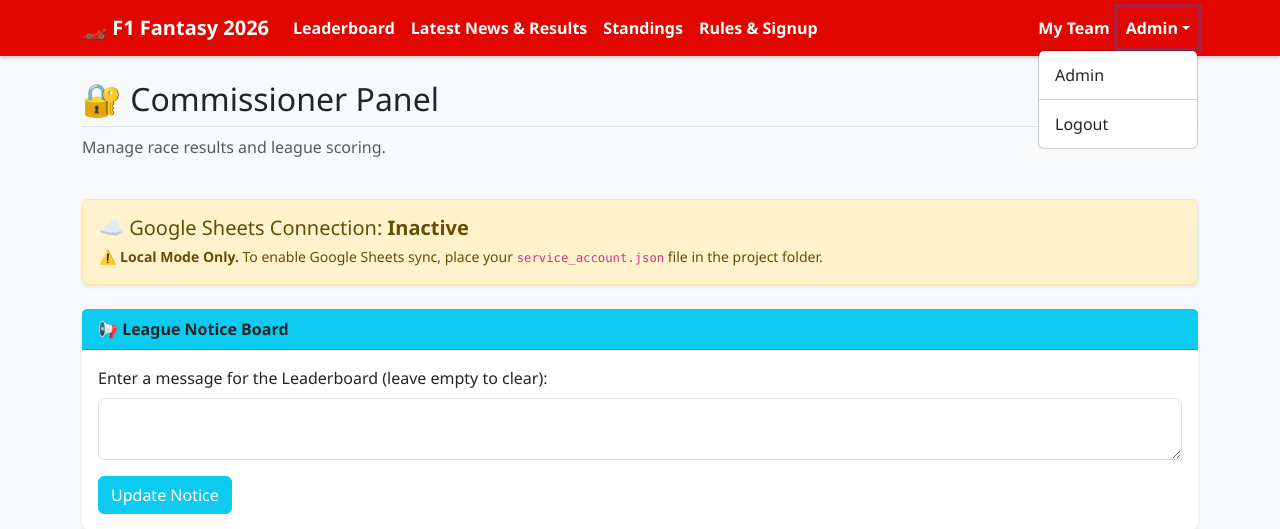
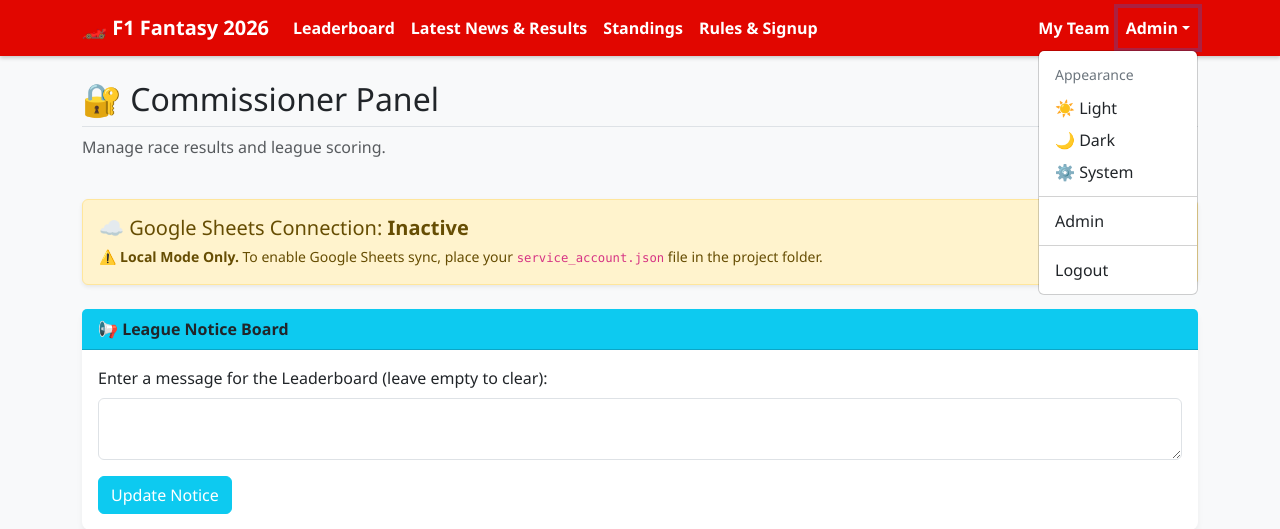
Before and after one commit to clarkey1993/f1-fantasy-2026, a Flask app: page /admin in a window 1280 px wide, after a click on "Admin". Shown: the top 529 px of the page. Run offline with Flask 3, Linux system fonts and the light colour scheme; the visitor is signed in with stand-in values (Sample User, id 1).

Commit message:
Update layout.html

```diff
--- a/templates/layout.html
+++ b/templates/layout.html
@@ -7,13 +7,27 @@
     <!-- Bootstrap 5 CSS -->
     <link href="https://cdn.jsdelivr.net/npm/bootstrap@5.3.0/dist/css/bootstrap.min.css" rel="stylesheet">
     <script>
-      // Apply system theme preference automatically
-      const updateTheme = () => {
-        const mode = window.matchMedia('(prefers-color-scheme: dark)').matches ? 'dark' : 'light';
-        document.documentElement.setAttribute('data-bs-theme', mode);
+      // Theme management logic
+      const getStoredTheme = () => localStorage.getItem('theme');
+      const setStoredTheme = theme => localStorage.setItem('theme', theme);
+
+      const setTheme = theme => {
+        if (theme === 'auto') {
+            localStorage.removeItem('theme');
+            document.documentElement.setAttribute('data-bs-theme', (window.matchMedia('(prefers-color-scheme: dark)').matches ? 'dark' : 'light'));
+        } else {
+            setStoredTheme(theme);
+            document.documentElement.setAttribute('data-bs-theme', theme);
+        }
       };
-      window.matchMedia('(prefers-color-scheme: dark)').addEventListener('change', updateTheme);
-      updateTheme();
+
+      // Apply on load
+      setTheme(getStoredTheme() || 'auto');
+
+      // Listen for system changes
+      window.matchMedia('(prefers-color-scheme: dark)').addEventListener('change', () => {
+        if (!getStoredTheme()) setTheme('auto');
+      });
     </script>
     <style>
         body { font-family: 'Segoe UI', Tahoma, Geneva, Verdana, sans-serif; }
@@ -48,6 +62,11 @@
                 <li class="nav-item dropdown">
                     <a class="nav-link dropdown-toggle" href="#" role="button" data-bs-toggle="dropdown">{{ session['user'] }}</a>
                     <ul class="dropdown-menu dropdown-menu-end">
+                        <li><h6 class="dropdown-header">Appearance</h6></li>
+                        <li><button class="dropdown-item" onclick="setTheme('light')">☀️ Light</button></li>
+                        <li><button class="dropdown-item" onclick="setTheme('dark')">🌙 Dark</button></li>
+                        <li><button class="dropdown-item" onclick="setTheme('auto')">⚙️ System</button></li>
+                        <li><hr class="dropdown-divider"></li>
                         {% if session['user'] == 'Admin' %}
                         <li><a class="dropdown-item" href="{{ url_for('admin') }}">Admin</a></li>
                         <li><hr class="dropdown-divider"></li>
```
